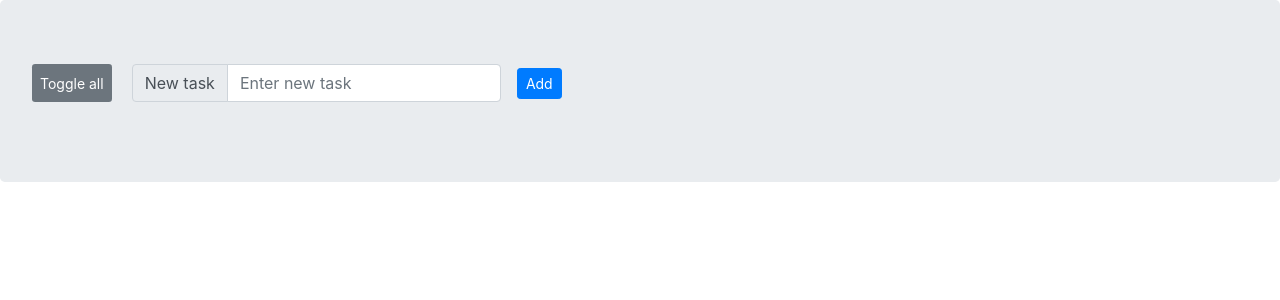
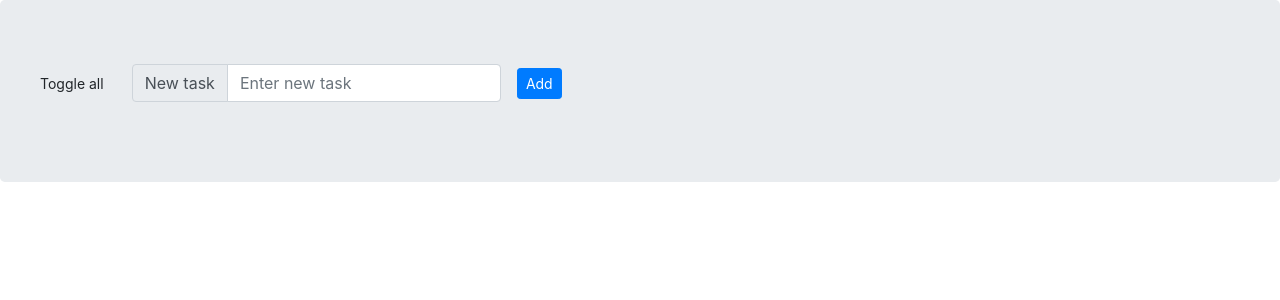
Before and after one commit to fortymorgan/reactToDo, a React app: page / in a window 1280 px wide. Shown: the top 300 px of the page. Built offline with nearby package versions, Linux system fonts and the light colour scheme.

Commit message:
Fix active toggle all button on empty list

```diff
--- a/src/components/App.jsx
+++ b/src/components/App.jsx
@@ -92,7 +92,7 @@ export default class App extends React.Component {
       finished: items.filter(item => item.state === 'finished'),
     }
 
-    const isAllItemsFinished = items.every(item => item.state === 'finished');
+    const isAllItemsFinished = items.length !== 0 && items.every(item => item.state === 'finished');
     const activeItemsCount = items.filter(item => item.state === 'active').length;
     const isListEmpty = items.length === 0;
 
```
